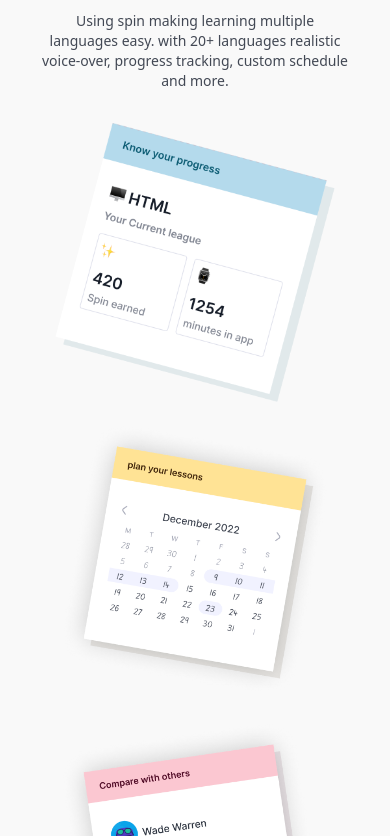
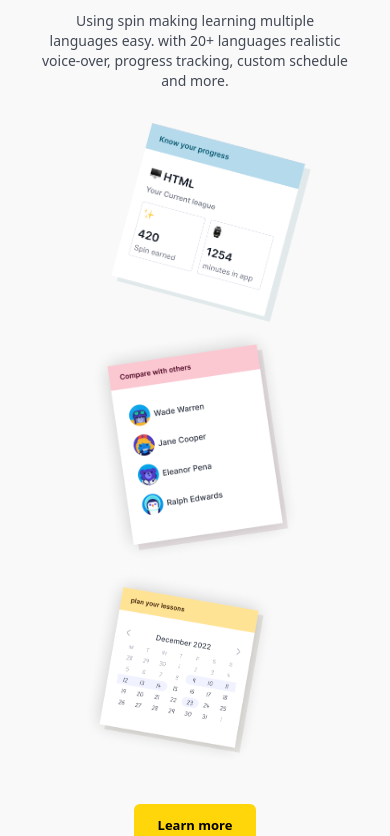
Before and after one commit to nikpatil7/MindForgeCodeX, a React (Create React App) app: page / in a window 390 px wide. Shown: the part 4168-5004 px from the top of the page. Built offline with nearby package versions, Linux system fonts and the light colour scheme.

Commit message:
Make LearningLanguage responsive

```diff
--- a/src/components/core/HomePage/LearningLanguageSection.jsx
+++ b/src/components/core/HomePage/LearningLanguageSection.jsx
@@ -19,26 +19,26 @@ const LearningLanguageSection = () => {
           Using spin making learning multiple languages easy. with 20+ languages realistic voice-over, progress tracking, custom schedule and more.
         </div>
 
-        <div className='flex flex-col lg:flex-row items-center justify-center mt-5 lg:mt-8 gap-4 sm:gap-0'>
-          <div className='relative lg:-mr-32 order-1 lg:order-none'>
+        <div className='flex flex-col lg:flex-row items-center justify-center mt-5 lg:mt-8'>
+          <div className='-mr-8 sm:-mr-16 lg:-mr-32 transform hover:scale-105 transition-all'>
             <img
               src={know_your_progress}
               alt="KnowYourProgressImage"
-              className='object-contain w-full max-w-[280px] sm:max-w-none'
+              className='object-contain w-full max-w-[200px] sm:max-w-[240px] lg:max-w-none'
             />
           </div>
-          <div className='relative order-3 lg:order-none'>
+          <div className='transform hover:scale-105 transition-all z-10'>
             <img
               src={compare_with_others}
               alt="CompareWithOthersImage"
-              className='object-contain w-full max-w-[280px] sm:max-w-none'
+              className='object-contain w-full max-w-[220px] sm:max-w-[260px] lg:max-w-none'
             />
           </div>
-          <div className='relative lg:-ml-32 order-2 lg:order-none'>
+          <div className='-ml-8 sm:-ml-16 lg:-ml-32 transform hover:scale-105 transition-all'>
             <img
               src={plan_your_lesson}
               alt="PlanYourLessonImage"
-              className='object-contain w-full max-w-[280px] sm:max-w-none'
+              className='object-contain w-full max-w-[200px] sm:max-w-[240px] lg:max-w-none'
             />
           </div>
         </div>
```
